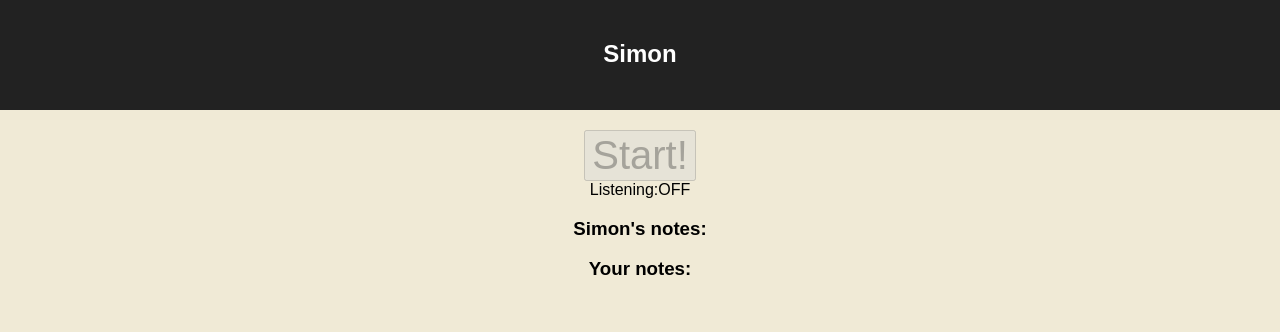
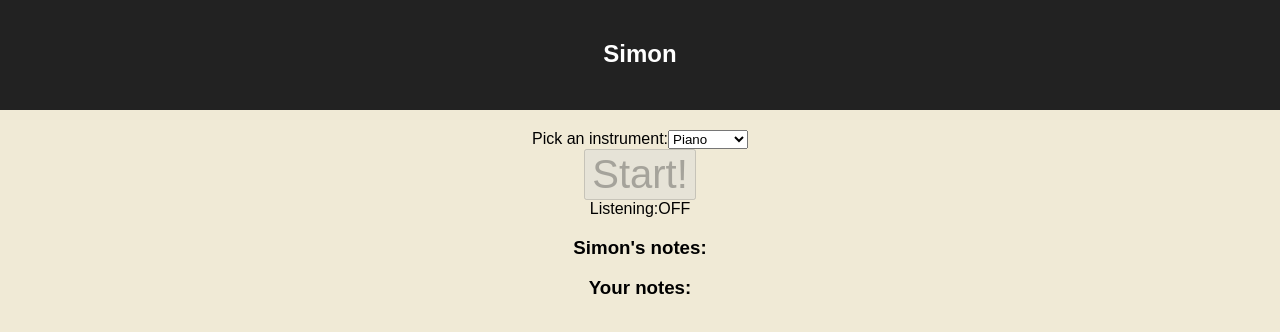
Before and after one commit to timiles/simon, a React (Create React App) app: page / in a window 1280 px wide. Shown: the top 332 px of the page. Built offline with nearby package versions, Linux system fonts and the light colour scheme; the HTML template or start-up script is replaced by a standard one.

Commit message:
Instrument selection

```diff
--- /dev/null
+++ b/src/Instrument.ts
@@ -0,0 +1,20 @@
+export default class Instrument {
+
+    constructor(
+        public name: string,
+        public minPitch: number,
+        public maxPitch: number,
+        private transpositionFromConcertPitch: number = 0) {
+    }
+
+    getFirstCTransposed(): number {
+        // probably no instrument will be this low but it's a starting point
+        const pitchOfC = 12;
+        let transposedC = pitchOfC + this.transpositionFromConcertPitch;
+        // go up octaves until we get a C-pitch in range of the instrument
+        while (transposedC < this.minPitch) {
+            transposedC += 12;
+        }
+        return transposedC;
+    }
+}
--- /dev/null
+++ b/src/InstrumentsDataSource.ts
@@ -0,0 +1,11 @@
+import Instrument from './Instrument';
+
+export default class InstrumentsDataSource {
+
+    static all: Array<Instrument> = [
+        new Instrument('Piano', 48, 84),
+        new Instrument('Alto sax', 49, 80, 3),
+        new Instrument('Tenor sax', 44, 76, -2),
+    ];
+
+}
--- /dev/null
+++ b/src/components/InstrumentSelector.tsx
@@ -0,0 +1,42 @@
+import * as React from 'react';
+import InstrumentsDataSource from '../InstrumentsDataSource';
+import Instrument from '../Instrument';
+
+export interface State {
+    selectedInstrumentName: string;
+}
+export interface Props {
+    initialInstrumentName: string;
+    onInstrumentChanged: (instrument: Instrument) => void;
+}
+
+class InstrumentSelector extends React.Component<Props, State> {
+
+    private instruments: Array<Instrument>;
+
+    constructor(props: Props) {
+        super(props);
+        this.instruments = InstrumentsDataSource.all;
+        this.state = { selectedInstrumentName: props.initialInstrumentName };
+    }
+
+    onChanged(e: React.FormEvent<HTMLSelectElement>) {
+        const selectedInstrument = this.instruments[e.currentTarget.selectedIndex];
+        this.setState({ selectedInstrumentName: selectedInstrument.name });
+        this.props.onInstrumentChanged(selectedInstrument);
+    }
+
+    render() {
+        let options = [];
+        for (let i = 0; i < this.instruments.length; i++) {
+            options.push(<option key={'instruments_' + i}>{this.instruments[i].name}</option>);
+        }
+        return (
+            <select onChange={(e) => this.onChanged(e)} value={this.state.selectedInstrumentName}>
+                {options}
+            </select>
+        );
+    }
+}
+
+export default InstrumentSelector;
--- a/src/components/Main.tsx
+++ b/src/components/Main.tsx
@@ -3,6 +3,9 @@ import './Main.css';
 import NotePlayer from '../utils/NotePlayer';
 import Note from '../Note';
 import NoteListener from '../utils/NoteListener';
+import InstrumentSelector from './InstrumentSelector';
+import Instrument from '../Instrument';
+import InstrumentsDataSource from '../InstrumentsDataSource';
 
 export interface State {
   isGameStarted: boolean;
@@ -15,12 +18,13 @@ export interface State {
 class Main extends React.Component<object, State> {
   private audioContext: AudioContext;
   private noteListener: NoteListener;
+  private currentInstrument: Instrument;
 
-  private static generateRandomNotes(count: number): Array<Note> {
+  private static generateRandomNotes(count: number, minPitch: number): Array<Note> {
     let notes = new Array<Note>();
     let previousPitch = 0;
     while (notes.length < count) {
-      const pitch = Math.floor(Math.random() * 11) + 67;
+      const pitch = Math.floor(Math.random() * 11) + minPitch;
       if (pitch !== previousPitch) {
         const note = new Note(pitch, 1);
         notes.push(note);
@@ -33,6 +37,7 @@ class Main extends React.Component<object, State> {
   constructor(props: object) {
     super(props);
 
+    this.currentInstrument = InstrumentsDataSource.all[0];
     this.state = {
       isGameStarted: false,
       isNoteListenerInitialised: false,
@@ -57,7 +62,7 @@ class Main extends React.Component<object, State> {
   }
 
   startGame(): void {
-    let simonsNotes = Main.generateRandomNotes(5);
+    let simonsNotes = Main.generateRandomNotes(5, this.currentInstrument.getFirstCTransposed());
     this.setState(
       {
         isGameStarted: true,
@@ -114,6 +119,10 @@ class Main extends React.Component<object, State> {
     this.setState({ isNoteListenerStarted: true });
   }
 
+  onSelectedInstrumentChanged(instrument: Instrument) {
+    this.currentInstrument = instrument;
+  }
+
   render() {
     let simonsNoteSpans = [];
     for (let i = 0; i < this.state.simonsNotes.length; i++) {
@@ -125,6 +134,13 @@ class Main extends React.Component<object, State> {
     }
     return (
       <div>
+        <div>
+          Pick an instrument:
+          <InstrumentSelector
+            initialInstrumentName={this.currentInstrument.name}
+            onInstrumentChanged={(instrument) => this.onSelectedInstrumentChanged(instrument)}
+          />
+        </div>
         <button
           disabled={!this.state.isNoteListenerInitialised || this.state.isGameStarted}
           onClick={() => this.startGame()}
```
Also changed, not shown: 1 other file (tests, documents, lock files or other folders).
